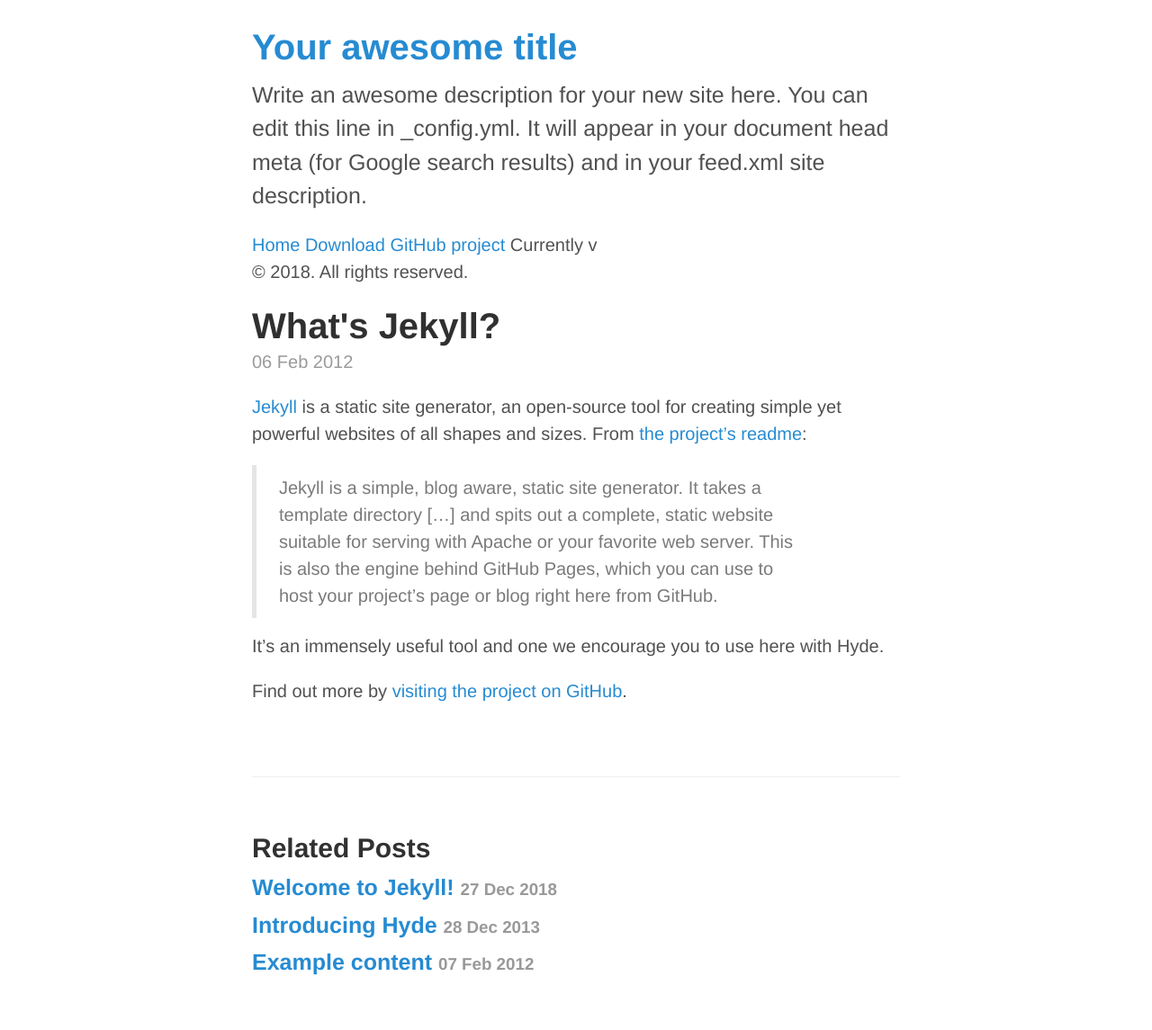
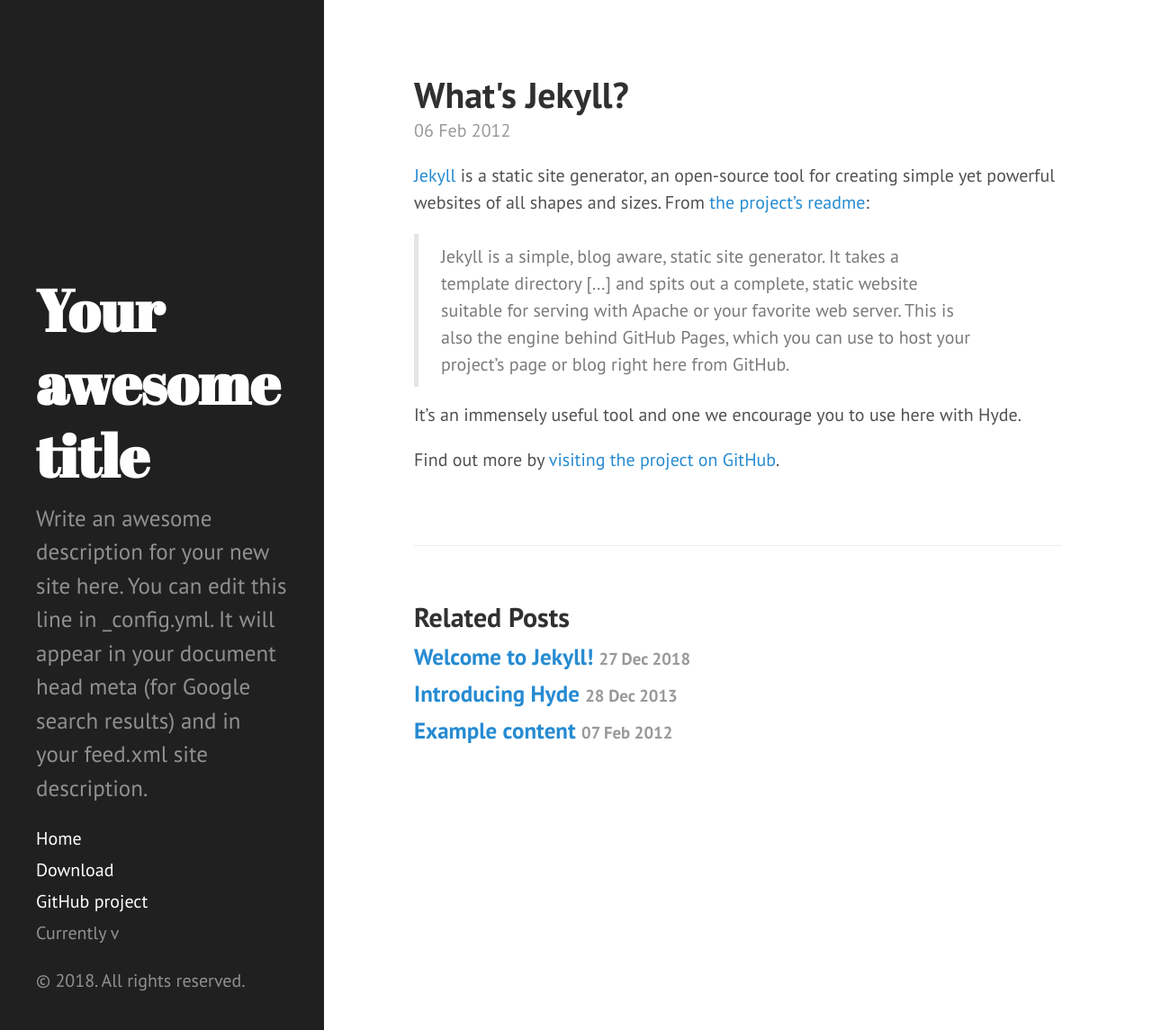
Before and after one commit to MohdVara/mohdvara.github.io, a Jekyll site: the page built from _posts/2012-02-06-whats-jekyll.md, in a window 1280 px wide and 1145 px high. Shown: the whole window at 90% size. Built offline with Jekyll 4.4.1, drawn with Linux system fonts in a browser that asks for light colours.

Commit message:
Configure css

```diff
--- a/_includes/head.html
+++ b/_includes/head.html
@@ -15,9 +15,9 @@
   </title>
 
   <!-- CSS -->
-  <link rel="stylesheet" href="{{ "/assets/css/poole.css" | relative_url }}""">
-  <link rel="stylesheet" href="assets/css/syntax.css">
-  <link rel="stylesheet" href="assets/css/hyde.css">
+  <link rel="stylesheet" href="{{ '/assets/css/poole.css' | relative_url }}">
+  <link rel="stylesheet" href="{{ '/assets/css/syntax.css' | relative_url }}">
+  <link rel="stylesheet" href="{{ '/assets/css/hyde.css' | relative_url }}">
   <link rel="stylesheet" href="https://fonts.googleapis.com/css?family=PT+Sans:400,400italic,700|Abril+Fatface">
 
   <!-- Icons -->
```
